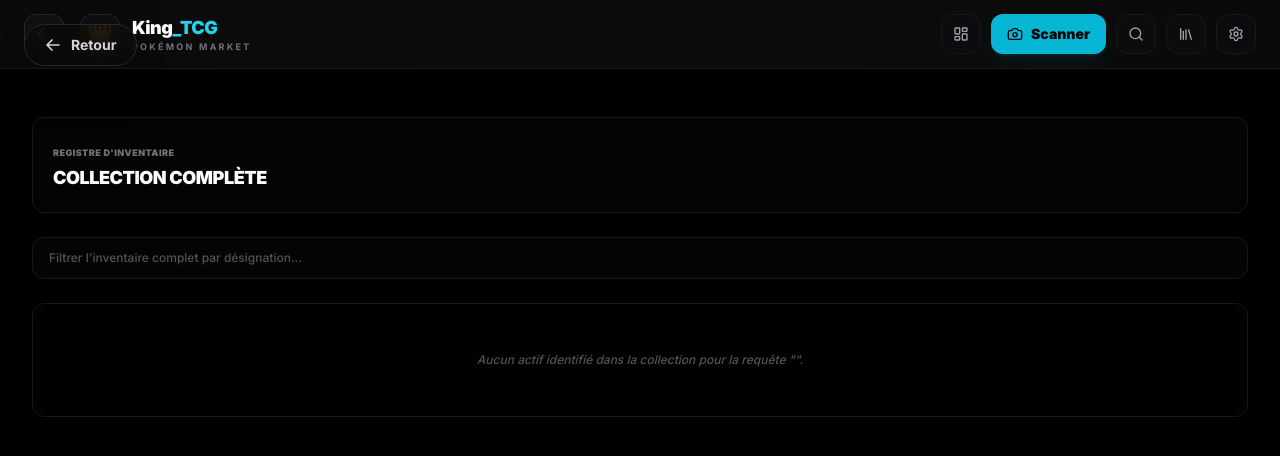
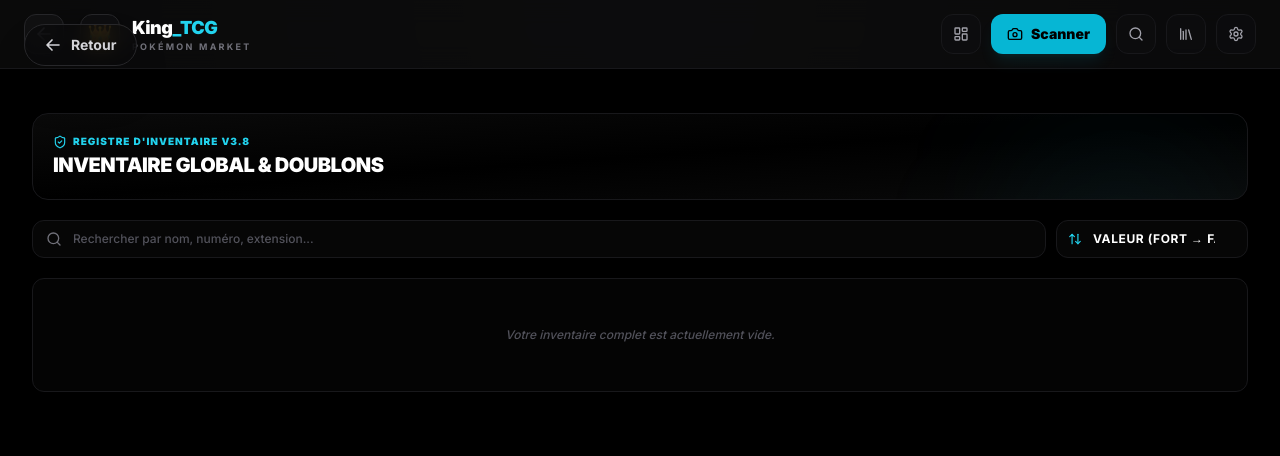
Before and after one commit to dylangdm1-dotcom/King_TcgV1, a Next.js app: page /collection/tout in a window 1280 px wide. Shown: the top 456 px of the page. Built offline with nearby package versions, Linux system fonts and the light colour scheme.

Commit message:
Enhance CollectionToutPage with filters and UI updates
Updated the collection page with improved filtering, sorting, and UI enhancements.

```diff
--- a/app/collection/tout/page.tsx
+++ b/app/collection/tout/page.tsx
@@ -1,20 +1,35 @@
 "use client";
 
 import { useEffect, useMemo, useState } from "react";
+import {
+  Search,
+  ArrowUpDown,
+  Layers,
+  Sparkles,
+  Filter,
+  X,
+  ShieldCheck,
+  TrendingUp
+} from "lucide-react";
+
 import Navbar from "../../../components/Navbar";
 import BackButton from "../../../components/BackButton";
 import CardResult from "@/components/cards/CardResult";
 
 import { getCollection } from "../../../lib/storage";
 import { getCardById } from "../../../lib/pokemon";
+import { calculateRealMarketPrices } from "../../../lib/priceTracker";
 import { PokemonCard } from "../../../lib/types";
 
 type CollectionCardType = PokemonCard & { qty: number };
+type SortOption = "value_desc" | "value_asc" | "qty_desc" | "name_asc" | "rarity";
 
 export default function CollectionToutPage() {
   const [cards, setCards] = useState<CollectionCardType[]>([]);
   const [loading, setLoading] = useState(true);
   const [search, setSearch] = useState("");
+  const [sortBy, setSortBy] = useState<SortOption>("value_desc");
+  const [filterRarity, setFilterRarity] = useState<string>("all");
 
   const loadCollection = async () => {
     setLoading(true);
@@ -39,7 +54,7 @@ export default function CollectionToutPage() {
               qty: safeCollection[id] || 1,
             };
           } catch (error) {
-            console.error("[King_TCG] Erreur lors du chargement de la carte :", id, error);
+            console.error("[King_TCG] Erreur chargement carte :", id, error);
             return null;
           }
         })
@@ -47,7 +62,7 @@ export default function CollectionToutPage() {
 
       setCards(results.filter((c): c is CollectionCardType => c !== null));
     } catch (error) {
-      console.error("[King_TCG] Erreur globale lors du chargement de la collection :", error);
+      console.error("[King_TCG] Erreur globale chargement collection :", error);
     } finally {
       setLoading(false);
     }
@@ -69,11 +84,49 @@ export default function CollectionToutPage() {
     };
   }, []);
 
-  const filteredCards = useMemo(() => {
-    return cards.filter(card =>
-      card.name?.toLowerCase().includes(search.toLowerCase())
-    );
-  }, [cards, search]);
+  // Liste des raretés uniques présentes dans l'inventaire
+  const availableRarities = useMemo(() => {
+    const setRarities = new Set<string>();
+    cards.forEach((c) => {
+      if (c.rarity) setRarities.add(c.rarity);
+    });
+    return Array.from(setRarities);
+  }, [cards]);
+
+  // Filtrage et Tri combinés
+  const processedCards = useMemo(() => {
+    return cards
+      .filter((card) => {
+        const matchesSearch =
+          card.name?.toLowerCase().includes(search.toLowerCase()) ||
+          card.number?.toLowerCase().includes(search.toLowerCase()) ||
+          card.set?.name?.toLowerCase().includes(search.toLowerCase());
+
+        const matchesRarity =
+          filterRarity === "all" || card.rarity === filterRarity;
+
+        return matchesSearch && matchesRarity;
+      })
+      .sort((a, b) => {
+        const priceA = calculateRealMarketPrices(a).average ?? 0;
+        const priceB = calculateRealMarketPrices(b).average ?? 0;
+
+        switch (sortBy) {
+          case "value_desc":
+            return priceB * b.qty - priceA * a.qty;
+          case "value_asc":
+            return priceA * a.qty - priceB * b.qty;
+          case "qty_desc":
+            return b.qty - a.qty;
+          case "name_asc":
+            return a.name.localeCompare(b.name);
+          case "rarity":
+            return (b.rarity || "").localeCompare(a.rarity || "");
+          default:
+            return 0;
+        }
+      });
+  }, [cards, search, filterRarity, sortBy]);
 
   const totalCardsCount = useMemo(() => {
     return cards.reduce((sum, card) => sum + card.qty, 0);
@@ -83,71 +136,177 @@ export default function CollectionToutPage() {
     return Math.max(0, totalCardsCount - cards.length);
   }, [cards, totalCardsCount]);
 
+  const filteredTotalValue = useMemo(() => {
+    return processedCards.reduce((sum, card) => {
+      const price = calculateRealMarketPrices(card).average ?? 0;
+      return sum + price * card.qty;
+    }, 0);
+  }, [processedCards]);
+
   return (
     <>
       <Navbar />
-      <main className="min-h-screen bg-black text-white pb-20 selection:bg-cyan-500/10">
-        <div className="mx-auto max-w-7xl space-y-6 px-4 py-6 sm:px-6 lg:px-8">
+      <main className="min-h-screen bg-black text-white pb-24 selection:bg-cyan-500/10">
+        <div className="mx-auto max-w-7xl space-y-5 px-4 py-6 sm:px-6 lg:px-8">
 
           <div className="flex items-center justify-between">
             <BackButton />
           </div>
 
-          {/* En-tête Technique */}
-          <section className="rounded-xl border border-zinc-900 bg-neutral-950/40 p-4 sm:p-5">
-            <span className="text-[9px] font-black uppercase tracking-wider text-zinc-500">Registre d'inventaire</span>
-            <h1 className="mt-0.5 text-lg font-black uppercase tracking-tight text-white">Collection Complète</h1>
+          {/* En-tête Technique V3.8 */}
+          <section className="rounded-2xl border border-zinc-900 bg-gradient-to-br from-neutral-950 via-black to-neutral-950 p-5 shadow-2xl relative overflow-hidden">
+            <div className="absolute top-0 right-0 w-64 h-64 bg-cyan-500/5 rounded-full blur-3xl pointer-events-none" />
+
+            <div className="flex flex-col sm:flex-row sm:items-center justify-between gap-3 relative z-10">
+              <div>
+                <span className="text-[10px] font-black uppercase tracking-widest text-cyan-400 flex items-center gap-1.5">
+                  <ShieldCheck className="w-3.5 h-3.5" /> Registre d'Inventaire V3.8
+                </span>
+                <h1 className="mt-0.5 text-xl font-black uppercase tracking-tight text-white">
+                  Inventaire Global & Doublons
+                </h1>
+              </div>
+
+              {!loading && cards.length > 0 && (
+                <div className="px-3.5 py-1.5 rounded-xl bg-neutral-900/90 border border-zinc-800 flex items-center gap-2">
+                  <TrendingUp className="w-3.5 h-3.5 text-cyan-400" />
+                  <span className="text-[10px] font-bold text-zinc-400 uppercase tracking-wider">
+                    Valeur Sélection :
+                  </span>
+                  <span className="text-sm font-black text-cyan-400 tabular-nums">
+                    {filteredTotalValue.toFixed(2)} €
+                  </span>
+                </div>
+              )}
+            </div>
           </section>
 
           {/* KPIs Synthèse Inventaire */}
           {!loading && cards.length > 0 && (
             <section className="grid gap-3 grid-cols-3">
-              <div className="rounded-xl border border-zinc-900 bg-neutral-950/40 p-3.5 flex flex-col justify-between min-h-[85px]">
-                <span className="text-zinc-500 text-[10px] font-black uppercase tracking-wider">Modèles Uniques</span>
+              <div className="rounded-xl border border-zinc-900 bg-neutral-950/60 p-3.5 flex flex-col justify-between min-h-[85px]">
+                <span className="text-zinc-500 text-[10px] font-black uppercase tracking-wider flex items-center gap-1">
+                  <Layers className="w-3 h-3 text-cyan-400" /> Modèles Uniques
+                </span>
                 <div className="text-xl font-black text-white tabular-nums mt-1">{cards.length}</div>
               </div>
-              <div className="rounded-xl border border-zinc-900 bg-neutral-950/40 p-3.5 flex flex-col justify-between min-h-[85px]">
-                <span className="text-zinc-500 text-[10px] font-black uppercase tracking-wider">Exemplaires Globaux</span>
+              <div className="rounded-xl border border-zinc-900 bg-neutral-950/60 p-3.5 flex flex-col justify-between min-h-[85px]">
+                <span className="text-zinc-500 text-[10px] font-black uppercase tracking-wider flex items-center gap-1">
+                  <Sparkles className="w-3 h-3 text-zinc-400" /> Exemplaires
+                </span>
                 <div className="text-xl font-black text-white tabular-nums mt-1">{totalCardsCount}</div>
               </div>
-              <div className="rounded-xl border border-zinc-900 bg-neutral-950/40 p-3.5 flex flex-col justify-between min-h-[85px]">
-                <span className="text-zinc-500 text-[10px] font-black uppercase tracking-wider">Doublons Physiques</span>
+              <div className="rounded-xl border border-zinc-900 bg-neutral-950/60 p-3.5 flex flex-col justify-between min-h-[85px]">
+                <span className="text-zinc-500 text-[10px] font-black uppercase tracking-wider flex items-center gap-1">
+                  <Layers className="w-3 h-3 text-cyan-400" /> Doublons
+                </span>
                 <div className="text-xl font-black text-cyan-400 tabular-nums mt-1">{totalDuplicates}</div>
               </div>
             </section>
           )}
 
+          {/* Controls Bar : Recherche, Tri & Filtres */}
+          <section className="space-y-3">
+            <div className="flex flex-col sm:flex-row gap-2.5">
+
               {/* Barre de Recherche */}
-          <section className="w-full">
+              <div className="relative flex-1">
+                <Search className="absolute left-3.5 top-1/2 -translate-y-1/2 w-4 h-4 text-zinc-500" />
                 <input
                   type="text"
                   value={search}
                   onChange={(e) => setSearch(e.target.value)}
-              placeholder="Filtrer l'inventaire complet par désignation..."
-              className="w-full rounded-xl border border-zinc-900 bg-neutral-950/40 px-4 py-3 text-xs font-medium text-white outline-none focus:border-zinc-800 focus:bg-neutral-950/80 transition-all placeholder:text-zinc-600"
+                  placeholder="Rechercher par nom, numéro, extension..."
+                  className="w-full rounded-xl border border-zinc-900 bg-neutral-950/60 pl-10 pr-4 py-2.5 text-xs font-medium text-white outline-none focus:border-cyan-500/50 focus:bg-neutral-950 transition-all placeholder:text-zinc-600"
                 />
+                {search && (
+                  <button
+                    onClick={() => setSearch("")}
+                    className="absolute right-3 top-1/2 -translate-y-1/2 text-zinc-500 hover:text-white"
+                  >
+                    <X className="w-3.5 h-3.5" />
+                  </button>
+                )}
+              </div>
+
+              {/* Sélection du Tri */}
+              <div className="flex items-center gap-2">
+                <div className="relative flex-1 sm:w-48">
+                  <ArrowUpDown className="absolute left-3 top-1/2 -translate-y-1/2 w-3.5 h-3.5 text-cyan-400 pointer-events-none" />
+                  <select
+                    value={sortBy}
+                    onChange={(e) => setSortBy(e.target.value as SortOption)}
+                    className="w-full appearance-none rounded-xl border border-zinc-900 bg-neutral-950/60 pl-9 pr-8 py-2.5 text-xs font-bold uppercase tracking-wider text-white outline-none focus:border-cyan-500/50 cursor-pointer"
+                  >
+                    <option value="value_desc">Valeur (Fort → Faible)</option>
+                    <option value="value_asc">Valeur (Faible → Fort)</option>
+                    <option value="qty_desc">Doublons (Max → Min)</option>
+                    <option value="name_asc">Nom (A → Z)</option>
+                    <option value="rarity">Rareté</option>
+                  </select>
+                </div>
+
+                {/* Filtre Rareté */}
+                {availableRarities.length > 0 && (
+                  <div className="relative flex-1 sm:w-40">
+                    <Filter className="absolute left-3 top-1/2 -translate-y-1/2 w-3.5 h-3.5 text-zinc-400 pointer-events-none" />
+                    <select
+                      value={filterRarity}
+                      onChange={(e) => setFilterRarity(e.target.value)}
+                      className="w-full appearance-none rounded-xl border border-zinc-900 bg-neutral-950/60 pl-9 pr-8 py-2.5 text-xs font-bold uppercase tracking-wider text-white outline-none focus:border-cyan-500/50 cursor-pointer"
+                    >
+                      <option value="all">Toutes raretés</option>
+                      {availableRarities.map((r) => (
+                        <option key={r} value={r}>
+                          {r}
+                        </option>
+                      ))}
+                    </select>
+                  </div>
+                )}
+              </div>
+
+            </div>
+
+            {/* Badges d'état des filtres */}
+            {(search || filterRarity !== "all") && (
+              <div className="flex items-center gap-2 pt-1 text-[10px] text-zinc-500">
+                <span>Résultats : <strong className="text-white">{processedCards.length}</strong> cartes trouvées</span>
+                <button
+                  onClick={() => {
+                    setSearch("");
+                    setFilterRarity("all");
+                  }}
+                  className="text-cyan-400 underline hover:text-cyan-300 ml-2"
+                >
+                  Réinitialiser les filtres
+                </button>
+              </div>
+            )}
           </section>
 
           {/* Grille Technique */}
           {loading ? (
             <div className="grid grid-cols-3 gap-3 md:grid-cols-4 xl:grid-cols-6">
               {Array.from({ length: 12 }).map((_, i) => (
-                <div key={i} className="aspect-[0.72] animate-pulse rounded-xl bg-neutral-950/40 border border-zinc-900/50" />
+                <div key={i} className="aspect-[0.72] animate-pulse rounded-xl bg-neutral-950/60 border border-zinc-900/80" />
               ))}
             </div>
-          ) : filteredCards.length === 0 ? (
-            <div className="rounded-xl border border-zinc-900 bg-neutral-950/10 p-12 text-center">
+          ) : processedCards.length === 0 ? (
+            <div className="rounded-xl border border-zinc-900 bg-neutral-950/40 p-12 text-center">
               <p className="text-zinc-600 text-xs font-medium italic">
-                Aucun actif identifié dans la collection pour la requête "{search}".
+                {search || filterRarity !== "all"
+                  ? "Aucun actif ne correspond aux critères de recherche."
+                  : "Votre inventaire complet est actuellement vide."}
               </p>
             </div>
           ) : (
             <div className="grid grid-cols-3 gap-3 md:grid-cols-4 xl:grid-cols-6">
-              {filteredCards.map(card => (
+              {processedCards.map((card) => (
                 <div key={card.id} className="relative group">
                   <CardResult card={card} />
                   {card.qty > 1 && (
-                    <div className="absolute right-2 top-2 z-10 rounded bg-neutral-950 border border-zinc-900 px-1.5 py-0.5 text-[9px] font-black text-cyan-400 shadow-2xl tabular-nums">
+                    <div className="absolute right-2 top-2 z-10 rounded-md bg-neutral-950/90 border border-cyan-500/40 px-1.5 py-0.5 text-[9px] font-black text-cyan-400 shadow-2xl tabular-nums backdrop-blur-md">
                       x{card.qty}
                     </div>
                   )}
```
Lines whose indentation alone changed are shown as unchanged.
